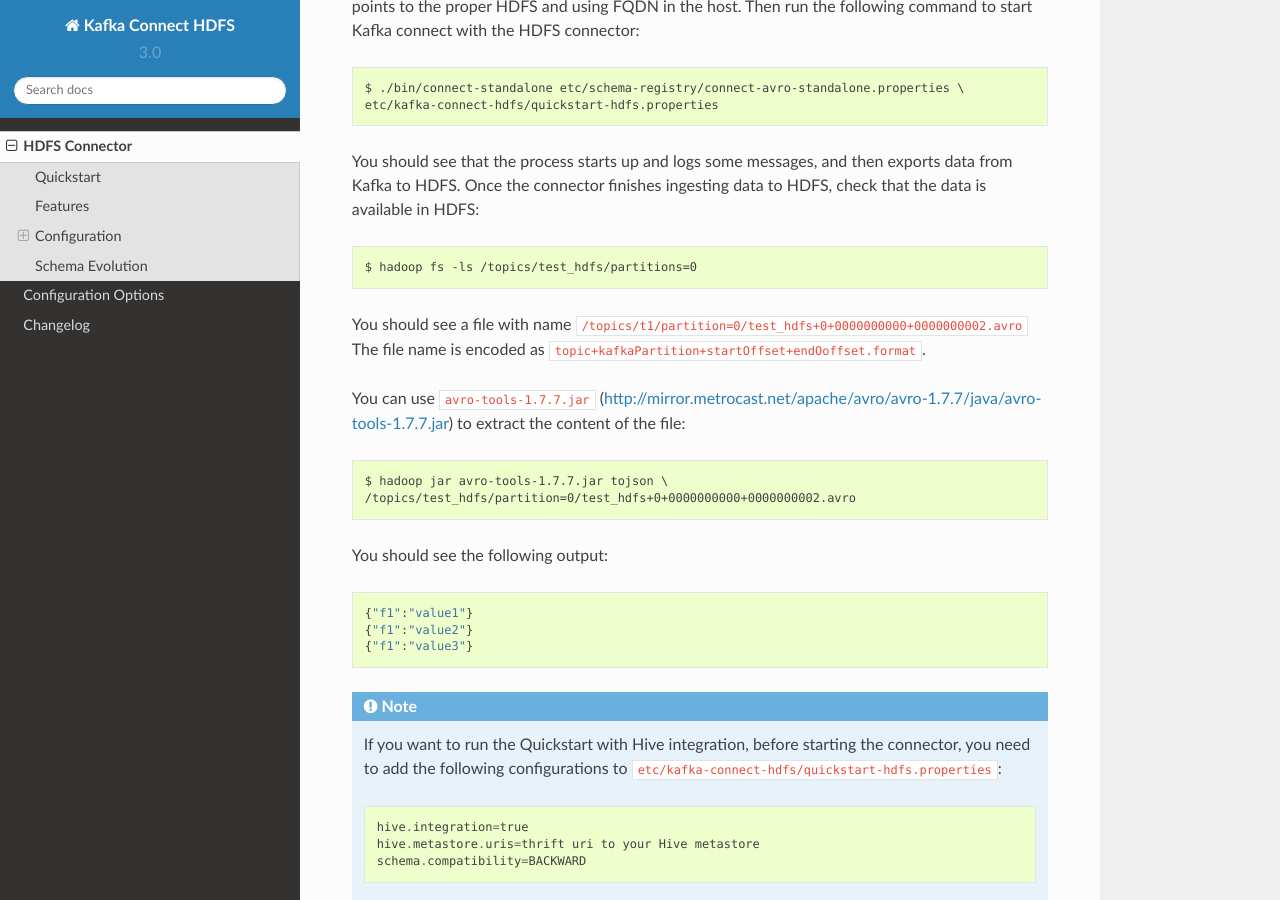
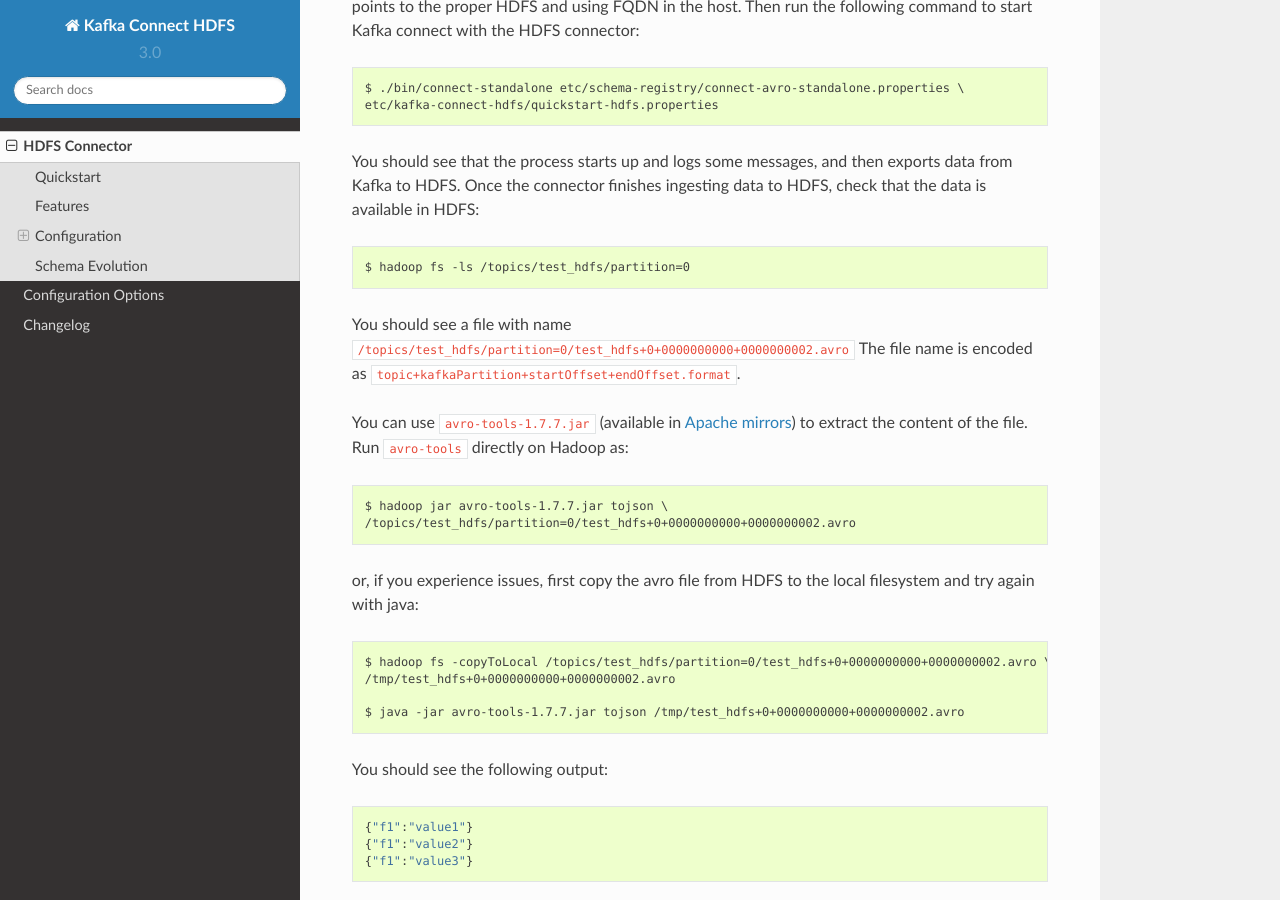
Before and after one commit to qubole/streamx, a Sphinx documentation site: the page built from docs/hdfs_connector.rst, in a window 1280 px wide and 900 px high, scrolled down 1473 px. Built offline with Sphinx 7.4.7 and the Read the Docs theme 2.0.0, drawn with Linux system fonts in a browser that asks for light colours.

Commit message:
HOTFIX: Doc fixes in HDFS connector quickstart guide

```diff
--- a/docs/hdfs_connector.rst
+++ b/docs/hdfs_connector.rst
@@ -65,17 +65,24 @@ You should see that the process starts up and logs some messages, and then expor
 to HDFS. Once the connector finishes ingesting data to HDFS, check that the data is available
 in HDFS::
 
-  $ hadoop fs -ls /topics/test_hdfs/partitions=0
+  $ hadoop fs -ls /topics/test_hdfs/partition=0
 
-You should see a file with name ``/topics/t1/partition=0/test_hdfs+0+0000000000+0000000002.avro``
-The file name is encoded as ``topic+kafkaPartition+startOffset+endOoffset.format``.
+You should see a file with name ``/topics/test_hdfs/partition=0/test_hdfs+0+0000000000+0000000002.avro``
+The file name is encoded as ``topic+kafkaPartition+startOffset+endOffset.format``.
 
 You can use ``avro-tools-1.7.7.jar``
-(`<http://mirror.metrocast.net/apache/avro/avro-1.7.7/java/avro-tools-1.7.7.jar>`_)
-to extract the content of the file::
+(available in `Apache mirrors <http://mirror.metrocast.net/apache/avro/avro-1.7.7/java/avro-tools-1.7.7.jar>`_)
+to extract the content of the file. Run ``avro-tools`` directly on Hadoop as::
 
   $ hadoop jar avro-tools-1.7.7.jar tojson \
   /topics/test_hdfs/partition=0/test_hdfs+0+0000000000+0000000002.avro
+
+or, if you experience issues, first copy the avro file from HDFS to the local filesystem and try again with java::
+
+  $ hadoop fs -copyToLocal /topics/test_hdfs/partition=0/test_hdfs+0+0000000000+0000000002.avro \
+  /tmp/test_hdfs+0+0000000000+0000000002.avro
+
+  $ java -jar avro-tools-1.7.7.jar tojson /tmp/test_hdfs+0+0000000000+0000000002.avro
 
 You should see the following output::
 
```
